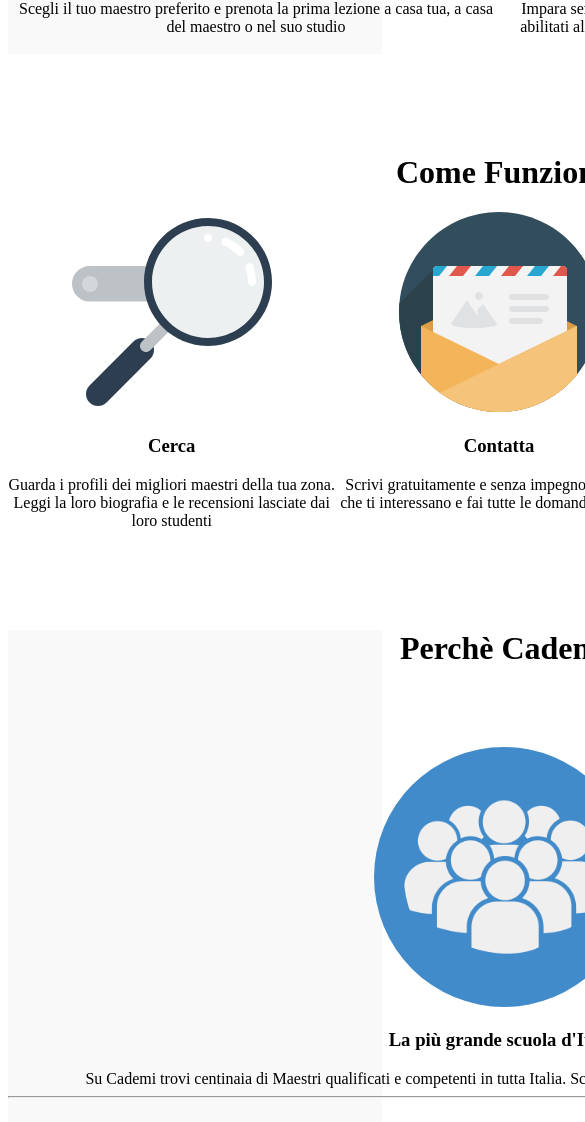
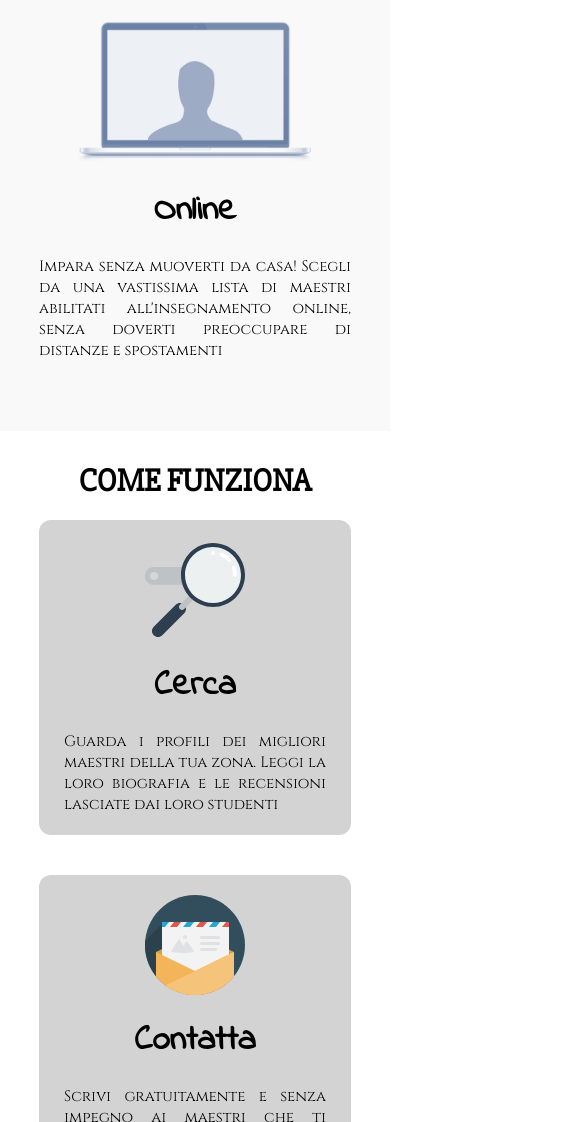
Before and after one commit to silvicardo/html-responsive-wannabe, a plain HTML site: page index.html in a window 390 px wide. Shown: the part 418-1540 px from the top of the page, 585 px wide, since content can reach past the window. Drawn offline with Linux system fonts and the light colour scheme.

Commit message:
responsive layout below 420px

```diff
--- a/index.html
+++ b/index.html
@@ -2,6 +2,7 @@
 <html>
   <head>
     <meta charset="utf-8">
+    <link href="https://fonts.googleapis.com/css?family=Cinzel|Indie+Flower|Slabo+27px" rel="stylesheet">
     <link rel="stylesheet" href="style.css">
     <title>Boolean aCademy</title>
   </head>
@@ -46,8 +47,9 @@
     </div>
 
     <div id="why" class="container" background="grey">
+      <h1>Perchè Cademi</h1>
       <div class="row">
-        <h1>Perchè Cademi</h1>
+        <div class="scrollable-below-420">
           <div class="first">
             <img src="img/icon/profile.png" alt="">
             <h3>La più grande scuola d'Italia</h3>
@@ -67,5 +69,6 @@
           </div>
         </div>
       </div>
+    </div>
   </body>
 </html>
--- a/style.css
+++ b/style.css
@@ -1,8 +1,32 @@
+* {
+  margin: 0;
+  padding: 0;
+  box-sizing: border-box;
+}
+
 .row {
   width: 992px;
   margin-left: auto;
   margin-right: auto;
-  margin-top: 100px;
+  padding: 30px 0;
+}
+
+@media screen and (max-width: 420px){
+
+  hr {
+    display: none;
+  }
+  .row {
+    width:80%;
+    overflow-x: auto;
+  }
+
+  .row > h1, #why > h1  {
+    text-transform: uppercase;
+    margin-bottom: 20px;
+    font-family: 'Slabo 27px', serif;
+  }
+
 }
 
 /* BLOCCO LEZIONI */
@@ -22,6 +46,34 @@
   text-align: center;
 }
 
+@media screen and (max-width: 420px){
+
+  #lezioni .row > .left, #lezioni .row > .right {
+    width:100%;
+    float:none;
+    margin-bottom: 40px;
+    text-align: justify;
+    font-size: 15px;
+    font-family: 'Cinzel', serif;
+  }
+
+  #lezioni .row > .left h3 , #lezioni .row > .right h3 {
+    font-size: 35px;
+    text-align: center;
+    font-family: 'Indie Flower', cursive;
+    margin: 20px auto;
+  }
+
+  #lezioni .row img {
+    /* per centrare orizzontalmente */
+    display: block;
+    height: 150px;
+    margin-right: auto;
+    margin-left: auto;
+  }
+
+}
+
 /* BLOCCO STEPS */
 #steps .row > .left,
 #steps .row > .central,
@@ -34,22 +86,101 @@
   text-align: center;
 }
 
+@media screen and (max-width: 420px){
+
+  #steps .row > .left,
+  #steps .row > .central,
+  #steps .row > .right {
+    background: lightgrey;
+    border-radius: 12px;
+    padding: 20px 25px;;
+    width:100%;
+    float:none;
+    margin-bottom: 40px;
+    text-align: justify;
+    font-size: 15px;
+    font-family: 'Cinzel', serif;
+  }
+
+  #steps .row > .left h3,
+  #steps .row > .central h3,
+  #steps .row > .right h3 {
+    font-size: 35px;
+    text-align: center;
+    font-family: 'Indie Flower', cursive;
+    margin: 20px auto;
+  }
+
+  #steps .row > .left img,
+  #steps .row > .central img,
+  #steps .row > .right img {
+    /* per centrare orizzontalmente */
+    display: block;
+    height: 100px;
+    margin-right: auto;
+    margin-left: auto;
+  }
+}
+
+
 /* BLOCCO PERCHE */
 #why {
   text-align: center;
 }
 
-#why .row > .first,
-#why .row > .second,
-#why .row > .third {
+#why .row .scrollable-below-420 > .first,
+#why .row .scrollable-below-420 > .second,
+#why .row .scrollable-below-420 > .third {
   width: 100%;
   margin-top: 80px;
 }
 
-#why .row img {
+#why .row .scrollable-below-420 img {
   background-color:#428bca;
   border-radius:50%;
-  padding:30px
+  padding:30px;
+}
+
+@media screen and (max-width: 420px) {
+
+  #why {
+    padding-top: 20px;
+  }
+
+  #why .row {
+    width: 100%;
+  }
+
+  #why .row .scrollable-below-420 {
+    width: 810px;
+    overflow-x: auto;
+  }
+
+  #why .row .scrollable-below-420 > .first,
+  #why .row .scrollable-below-420 > .second,
+  #why .row .scrollable-below-420 > .third {
+    float:left;
+    width: 230px;
+    height:100%;
+    margin: 10px 20px;
+    font-family: 'Cinzel', serif;
+  }
+
+  #why .row .scrollable-below-420 > .first h3,
+  #why .row .scrollable-below-420 > .second h3,
+  #why .row .scrollable-below-420 > .third h3{
+    font-family: 'Indie Flower', cursive;
+    margin-bottom: 10px;
+  }
+
+  #why .row .scrollable-below-420 img {
+    background-color:#428bca;
+    border-radius:50%;
+    padding: 5px;
+    height:100px;
+    margin-bottom: 15px;
+  }
+
 }
 
 /* COMMON */
```
Lines whose indentation alone changed are shown as unchanged.
